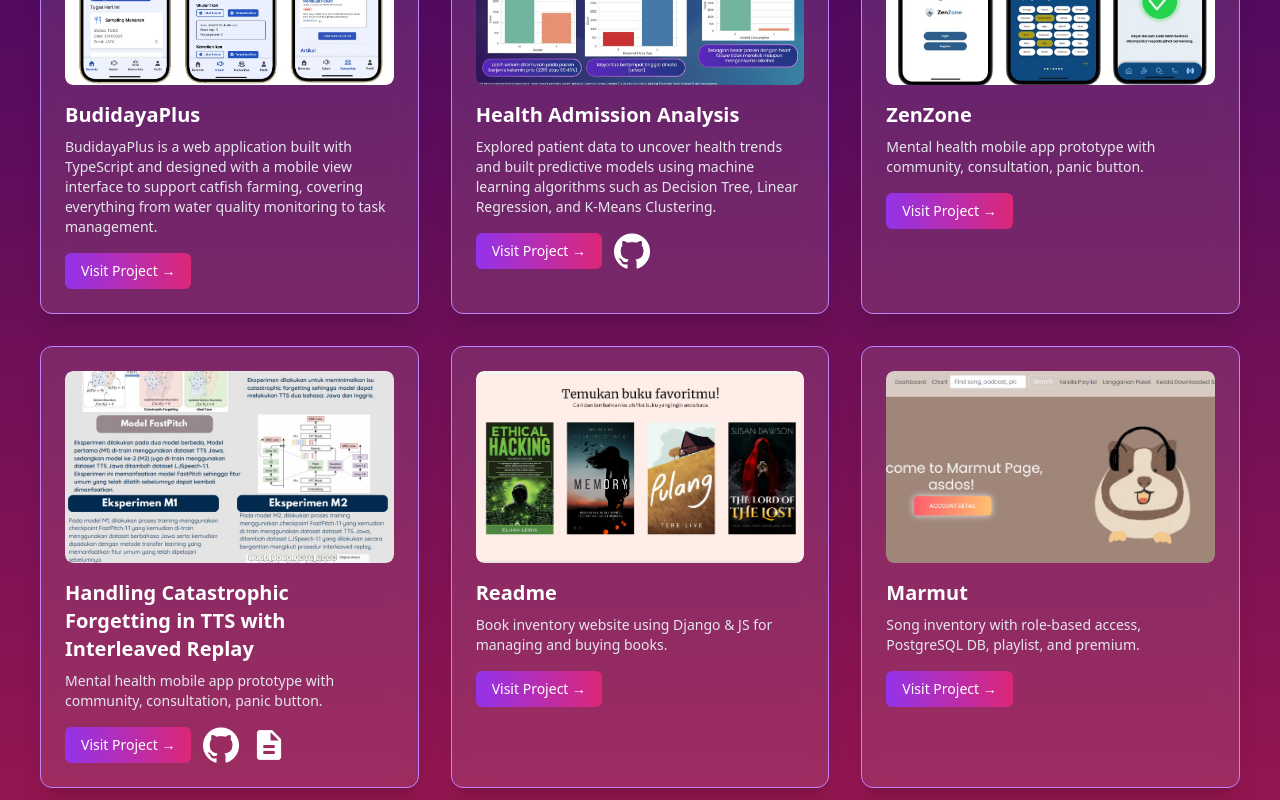
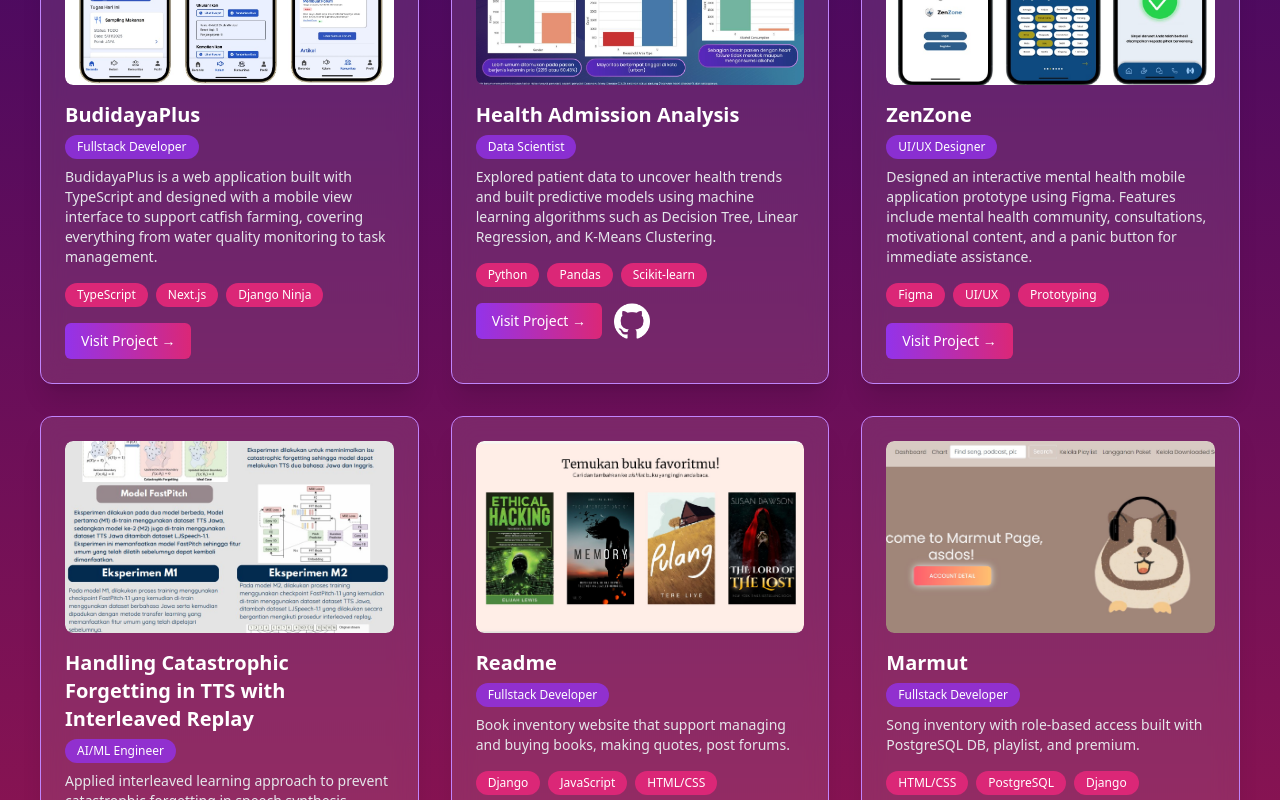
Before and after one commit to Khalishana/portofolio-hana, a Next.js app: page /all-projects in a window 1280 px wide. Shown: the part 280-1080 px from the top of the page. Built offline with nearby package versions, Linux system fonts and the light colour scheme.

Commit message:
feat: update tag and role in projects

```diff
--- a/app/all-projects/page.tsx
+++ b/app/all-projects/page.tsx
@@ -11,6 +11,8 @@ const projects = [
       "BudidayaPlus is a web application built with TypeScript and designed with a mobile view interface to support catfish farming, covering everything from water quality monitoring to task management.",
     image: "/budidayaplus.jpg",
     link: "https://budidayaplus-fe-gray.vercel.app/",
+    role: "Fullstack Developer",
+    techStack: ["TypeScript", "Next.js", "Django Ninja"],
   },
   {
     title: "Health Admission Analysis",
@@ -19,36 +21,46 @@ const projects = [
     image: "/kasdad.jpg",
     link: "https://ristek.link/DatSciFinalProject",
     github: "https://github.com/Khalishana/finalcode_kasdad",
+    role: "Data Scientist",
+    techStack: ["Python", "Pandas", "Scikit-learn"],
   },
   {
     title: "ZenZone",
     description:
-      "Mental health mobile app prototype with community, consultation, panic button.",
+      "Designed an interactive mental health mobile application prototype using Figma. Features include mental health community, consultations, motivational content, and a panic button for immediate assistance.",
     image: "/zenzone.jpg",
     link: "https://www.figma.com/proto/LA5D4eppKAnqxgsbIe2mH9/TK-Template-4?page-id=15%3A3&node-id=217-1277&node-type=frame&viewport=408%2C608%2C0.13&t=gWaIkGsIQOInjPE4-1&scaling=scale-down&content-scaling=fixed&starting-point-node-id=217%3A1273&show-proto-sidebar=1",
+    role: "UI/UX Designer",
+    techStack: ["Figma", "UI/UX", "Prototyping"],
   },
   {
     title: "Handling Catastrophic Forgetting in TTS with Interleaved Replay",
     description:
-      "Mental health mobile app prototype with community, consultation, panic button.",
+      "Applied interleaved learning approach to prevent catastrophic forgetting in speech synthesis models, including inference demo and research paper.",
     image: "/pbl.jpg",
     link: "https://ristek.link/demo-pbl",
     github: "https://github.com/Khalishana/finalcode_pbl",
-    paper:"https://ristek.link/paper-pbl",
+    paper: "https://ristek.link/paper-pbl",
+    role: "AI/ML Engineer",
+    techStack: ["PyTorch", "Speech Synthesis", "Machine Learning"],
   },
   {
     title: "Readme",
     description:
-      "Book inventory website using Django & JS for managing and buying books.",
+      "Book inventory website that support managing and buying books, making quotes, post forums.",
     image: "/readme.jpg",
     link: "https://readme.up.railway.app/",
+    role: "Fullstack Developer",
+    techStack: ["Django", "JavaScript", "HTML/CSS"],
   },
   {
     title: "Marmut",
     description:
-      "Song inventory with role-based access, PostgreSQL DB, playlist, and premium.",
+      "Song inventory with role-based access built with PostgreSQL DB, playlist, and premium.",
     image: "/marmut.jpg",
     link: "https://web-production-8be4.up.railway.app/",
+    role: "Fullstack Developer",
+    techStack: ["HTML/CSS", "PostgreSQL", "Django"],
   },
 ];
 
@@ -79,13 +91,32 @@ const ProjectsPage = () => {
                 />
               </div>
 
-              {/* Judul dan Deskripsi */}
-              <h2 className="text-xl font-bold text-white mb-2">
+              {/* Judul dan Role */}
+              <h2 className="text-xl font-bold text-white mb-1">
                 {project.title}
               </h2>
+              {project.role && (
+                <span className="text-xs text-white bg-purple-600/80 px-3 py-1 rounded-full inline-block mb-2">
+                  {project.role}
+                </span>
+              )}
+
+              {/* Deskripsi */}
               <p className="text-gray-200 text-sm mb-4">{project.description}</p>
 
-              {/* Tombol Visit dan GitHub */}
+              {/* Tech Stack */}
+              <div className="flex flex-wrap gap-2 mb-4">
+                {project.techStack?.map((tech, i) => (
+                  <span
+                    key={i}
+                    className="text-xs bg-pink-600 text-white px-3 py-1 rounded-full"
+                  >
+                    {tech}
+                  </span>
+                ))}
+              </div>
+
+              {/* Tombol Visit, GitHub, Paper */}
               <div className="flex items-center gap-3">
                 <a
                   href={project.link}
@@ -124,7 +155,7 @@ const ProjectsPage = () => {
                   >
                     <Image
                       src="/paper.png"
-                      alt="GitHub"
+                      alt="Paper"
                       width={32}
                       height={32}
                       className="w-8 h-8 md:w-9 md:h-9"
--- a/app/page.tsx
+++ b/app/page.tsx
@@ -27,7 +27,7 @@ export default function Home() {
             className="text-gray-200 text-sm md:text-xl fade-in"
             style={{ animationDelay: "0.5s" }}
           >
-            A portofolio website by Khalisha Hana, penultimate year Computer
+            A portofolio website by Khalisha Hana, final year Computer
             Science Student at University of Indonesia
           </p>
           <div
@@ -128,7 +128,7 @@ export default function Home() {
 
           {/* Copyright Section */}
           <div className="mt-6 border-t border-white pt-4">
-            <p className="text-sm">© 2024 Khalisha Hana. All rights reserved.</p>
+            <p className="text-sm">© 2025 Khalisha Hana. All rights reserved.</p>
           </div>
         </div>
       </footer>
```
